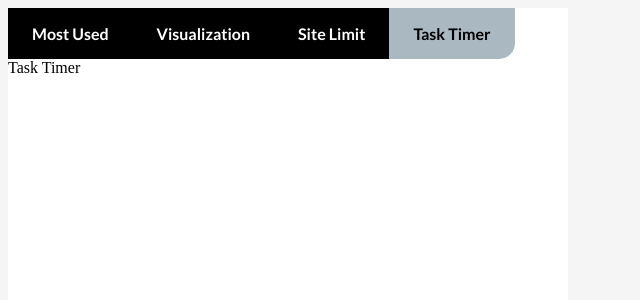
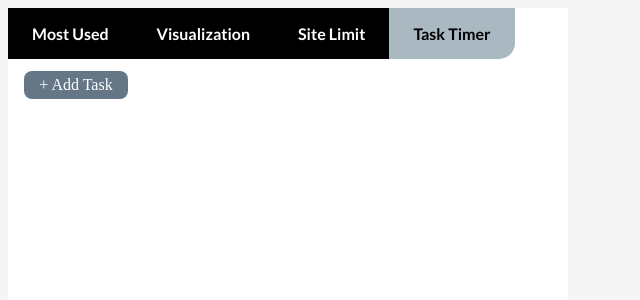
Before and after one commit to JHowellLB/ProTasker, a React (Vite) app in the folder frontend/: page / in a window 1280 px wide. Both pictures are taken after a click on the element "Task Timer". Shown: the top 300 px of the page, without its empty margins (0-640 px from the left). Built offline with nearby package versions, Linux system fonts and the light colour scheme.

Commit message:
Added an AddTask Button and its Popup Window

```diff
--- /dev/null
+++ b/frontend/src/page/format.css
@@ -0,0 +1,42 @@
+.addTask {
+    display: flex;
+    justify-content: center;
+    align-items: center;
+    margin-top:0.75rem;
+    margin-left:1rem;
+    font-size:1rem;
+    background-color:#657786;
+    color:white;
+    width:6.5rem;
+    height:1.75rem;
+    border-radius:0.5rem;
+}
+
+.popup {
+    display: none;
+    position: fixed;
+    top: 5rem;
+    left: 5rem;
+    width: 25rem;
+    height: 12rem;
+    background-color: white;
+    border: 1px solid #ccc;
+    border-radius: 0.5rem;
+}
+
+.popUpHeader {
+    display: flex;
+    justify-content:space-between;
+    background-color:#E2E1E1;
+}
+
+h3 {
+    padding-left:1.5rem;
+}
+
+.closeBox {
+    margin-top:0.75rem;
+    width:2rem;
+    height:2rem;
+    font-size:16px;
+}
--- a/frontend/src/page/tasktimer.tsx
+++ b/frontend/src/page/tasktimer.tsx
@@ -1,7 +1,27 @@
+import "./format.css"
+
+const togglePopup = () => {
+    var popup = document.getElementById("popup");
+    if (popup.style.display === "none") {
+        popup.style.display = "block";
+    } else {
+        popup.style.display = "none";
+    }
+  }
+
+
 const TaskTimer = () => {
   return (
     <section>
-      <div>Task Timer</div>
+        <div class="addTask" onClick={() => togglePopup()}>
+             + Add Task
+        </div>
+        <div id="popup" class="popup">
+            <div class="popUpHeader">
+                <h3 class="titleLabel">Add Task</h3>
+                <div class="closeBox" onClick={() => togglePopup()}>X</div>
+            </div>
+        </div>
     </section>
   );
 };
```
